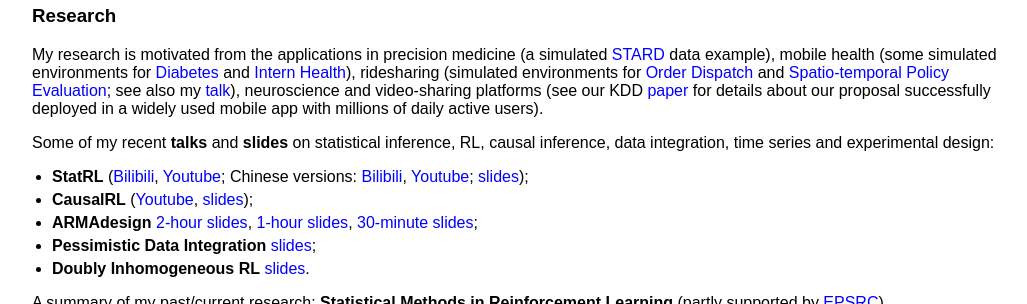
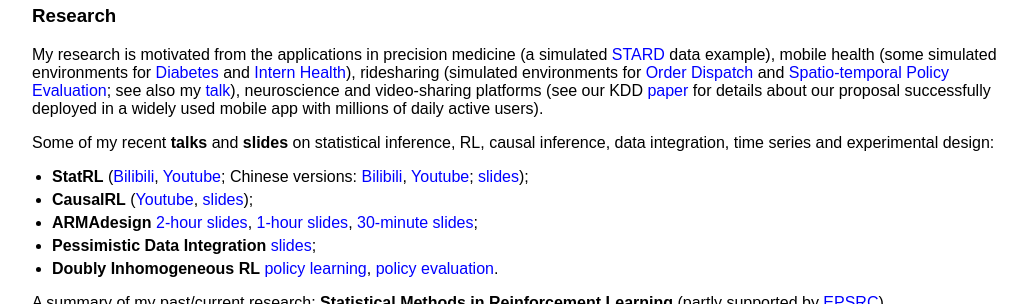
Before and after one commit to callmespring/callmespring.github.io, a Jekyll site: the page built from index.md, in a window 1280 px wide and 900 px high, scrolled down 1213 px, cut to the strip 0-304 px from the top of the window. Shown: the whole strip, without its empty margins (108-1135 px from the left). Built offline with Jekyll 4.4.1, drawn with Linux system fonts in a browser that asks for light colours.

Commit message:
Update index.md

```diff
--- a/index.md
+++ b/index.md
@@ -35,7 +35,7 @@ Some of my recent **talks** and **slides** on statistical inference, RL, causal
 * **CausalRL** ([Youtube](https://www.youtube.com/watch?v=Zor1CmRyycw&t=397s), [slides](https://callmespring.github.io/slides/CausalRL.pdf));
 * **ARMAdesign** [2-hour slides](https://callmespring.github.io/slides/ABtesting.pdf), [1-hour slides](https://callmespring.github.io/slides/ARMAdesign.pdf), [30-minute slides](https://callmespring.github.io/slides/design30m.pdf);
 * **Pessimistic Data Integration** [slides](https://callmespring.github.io/slides/DataIntegration.pdf);
-* **Doubly Inhomogeneous RL** [slides](https://callmespring.github.io/slides/DIRL.pdf).
+* **Doubly Inhomogeneous RL** [policy learning](https://callmespring.github.io/slides/DIRL.pdf), [policy evaluation](https://callmespring.github.io/slides/DIOPE.pdf).
 
 A summary of my past/current research: **Statistical Methods in Reinforcement Learning** (partly supported by [EPSRC](https://gow.epsrc.ukri.org/NGBOViewGrant.aspx?GrantRef=EP/W014971/1))
 
```
